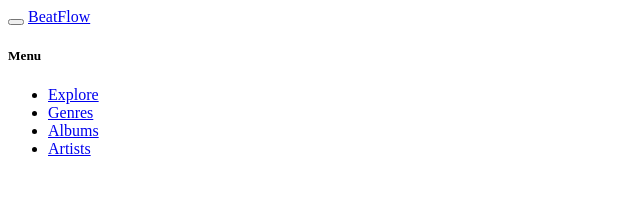
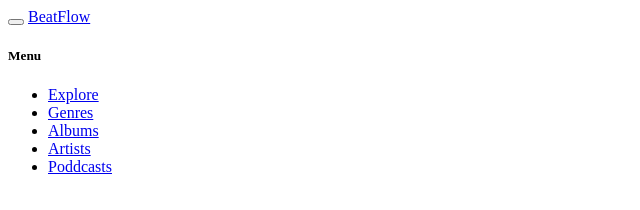
Before and after one commit to gunita27/BeatFlow, a plain HTML site: page index.html in a window 1280 px wide. Shown: the full height of the page, 0-640 px from the left. Drawn offline with Linux system fonts and the light colour scheme.

Commit message:
updated the header

```diff
--- a/index.html
+++ b/index.html
@@ -34,6 +34,10 @@
                         <i class='bx bxs-microphone'></i>
                         <a href="#">Artists</a>
                     </li>
+                    <li>
+                        <i class='bx bxs-radio'></i>
+                        <a href="#">Poddcasts</a>
+                    </li>
                 </ul>
             </div>
 </body>
```
